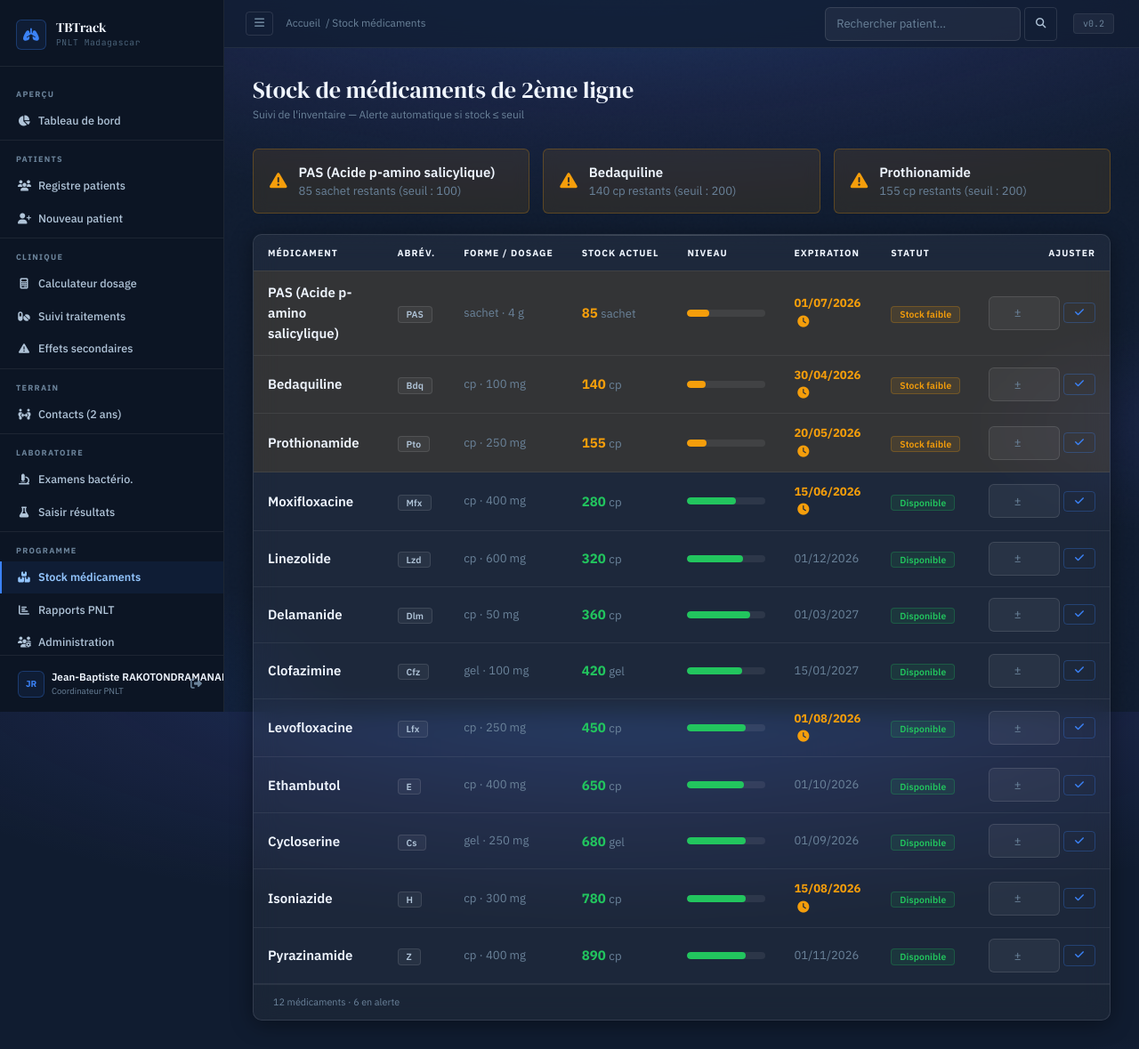
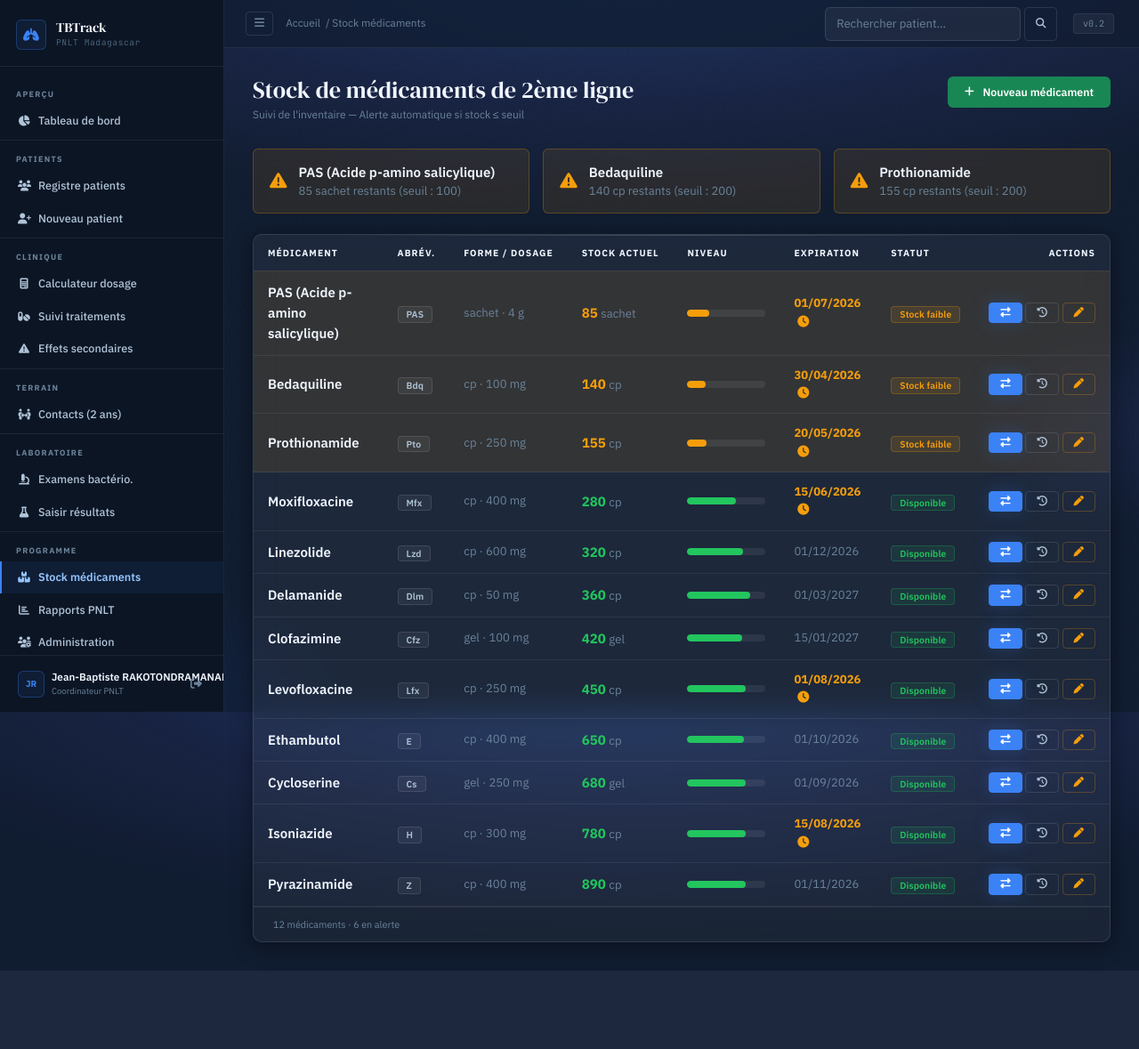
Before and after one commit to derajudicael-hash/tbtrack-pnlt, a Flask app: page /stock/ in a window 1280 px wide. Shown: the whole page at 89% size. After the commit the page ends 1091 px from the top, so only its background shows below. Run offline with Flask 3, Linux system fonts and the light colour scheme; a user stored in the database is signed in.

Commit message:
fix: ajouter bouton nouveau medicament et actions dans l inventaire stock
Co-Authored-By: Claude Sonnet 4.6 <noreply@anthropic.com>

```diff
--- a/app/templates/stock/inventaire.html
+++ b/app/templates/stock/inventaire.html
@@ -3,6 +3,11 @@
 {% block breadcrumb %}<a href="{{ url_for('dashboard.index') }}">Accueil</a> / Stock médicaments{% endblock %}
 {% block page_title %}Stock de médicaments de 2ème ligne{% endblock %}
 {% block page_subtitle %}Suivi de l'inventaire — Alerte automatique si stock ≤ seuil{% endblock %}
+{% block page_actions %}
+  <a href="{{ url_for('stock.ajouter') }}" class="btn btn-success">
+    <i class="fa fa-plus me-1"></i> Nouveau médicament
+  </a>
+{% endblock %}
 
 {% block content %}
 {% if alerts %}
@@ -37,7 +42,7 @@
             <th>Niveau</th>
             <th>Expiration</th>
             <th>Statut</th>
-            <th class="text-end">Ajuster</th>
+            <th class="text-end">Actions</th>
           </tr>
         </thead>
         <tbody>
@@ -64,13 +69,17 @@
             </td>
             <td><span class="badge bg-{{ badge_col }}">{{ badge_txt }}</span></td>
             <td class="text-end">
-              <form method="POST" action="{{ url_for('stock.ajuster_stock', med_id=m.id) }}" class="d-flex gap-1 justify-content-end align-items-center">
-                <input type="hidden" name="csrf_token" value="{{ csrf_token() }}">
-                <input type="number" name="delta" class="form-control form-control-sm text-center" style="width:80px" placeholder="±">
-                <button class="btn btn-sm btn-outline-primary" title="Appliquer">
-                  <i class="fa fa-check"></i>
-                </button>
-              </form>
+              <div class="d-flex gap-1 justify-content-end">
+                <a href="{{ url_for('stock.mouvement', med_id=m.id) }}" class="btn btn-sm btn-primary" title="Enregistrer un mouvement">
+                  <i class="fa fa-right-left"></i>
+                </a>
+                <a href="{{ url_for('stock.historique', med_id=m.id) }}" class="btn btn-sm btn-outline-secondary" title="Historique">
+                  <i class="fa fa-clock-rotate-left"></i>
+                </a>
+                <a href="{{ url_for('stock.modifier', med_id=m.id) }}" class="btn btn-sm btn-outline-warning" title="Modifier">
+                  <i class="fa fa-pen"></i>
+                </a>
+              </div>
             </td>
           </tr>
           {% endfor %}
```
